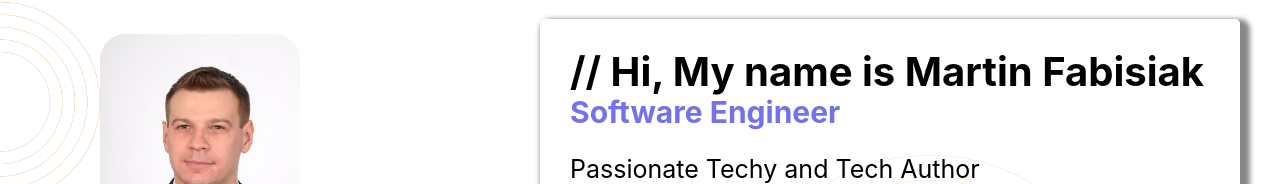
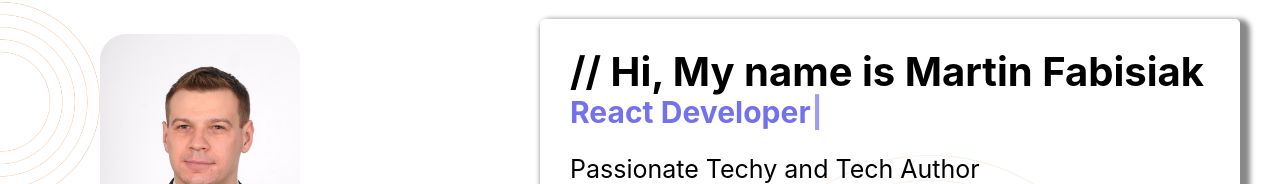
Before and after one commit to marcinfabisiak97/project1PortfolioReact, a React (Create React App) app: page / in a window 1280 px wide. Shown: the part 146-330 px from the top of the page. Built offline with nearby package versions, Linux system fonts and the light colour scheme.

Commit message:
adding typewrite

```diff
--- a/package.json
+++ b/package.json
@@ -14,6 +14,7 @@
     "react-router": "^6.2.1",
     "react-router-dom": "^6.2.1",
     "react-scripts": "5.0.0",
+    "typewriter-effect": "^2.19.0",
     "web-vitals": "^2.1.3"
   },
   "scripts": {
--- a/src/components/ExperienceAndAbout/Experience/index.js
+++ b/src/components/ExperienceAndAbout/Experience/index.js
@@ -1,14 +1,29 @@
 import React from 'react';
 import Images from '../../../assets/exportFiles';
 import { ButtonMailto } from '../ButtonMailto';
-
+import Typewriter from 'typewriter-effect';
 const Experience = () => {
     return (
         <React.Fragment>
             <section className="upperPart">
                 <article className="experience">
                     <h2>&#47;&#47; Hi, My name is Martin Fabisiak</h2>
-                    <h3>Software Engineer</h3>
+                    <Typewriter
+                        className="experience__welcome"
+                        onInit={(typewriter) => {
+                            typewriter.typeString('React Developer')
+                                .pauseFor(5000)
+                                .deleteAll()
+                                .typeString('Front-End Developer')
+                                .pauseFor(5000)
+                                .deleteAll()
+                                .start()
+                        }}
+                        options={{
+                            autoStart: true,
+                            loop: true,
+                        }}
+                    />
                     <p>
                         Passionate Techy and Tech Author
                         <br />
--- a/src/styles/themes/default/components/_experience.scss
+++ b/src/styles/themes/default/components/_experience.scss
@@ -33,6 +33,13 @@
     margin-top: $space-null;
     margin-bottom: $space-null;
     padding-bottom: $space-null;
+  }
+  div {
+    margin-top: $space-null;
+    margin-bottom: $space-null;
+    padding-bottom: $space-null;
+    font-weight: bold;
+    color: #7371ec;
   }
   &__seework {
     @include myFlex();
@@ -121,6 +128,9 @@
   }
 
   .experience {
+    div {
+      font-size: pxToRem(30);
+    }
     h2 {
       font-size: pxToRem(40);
     }
@@ -191,6 +201,9 @@
   }
 
   .experience {
+    div {
+      font-size: pxToRem(20);
+    }
     h2 {
       font-size: pxToRem(30);
     }
@@ -217,6 +230,9 @@
     background-size: 150px;
     box-sizing: border-box;
     .experience {
+      div {
+        font-size: pxToRem(15);
+      }
       h2 {
         font-size: pxToRem(25);
       }
@@ -268,6 +284,9 @@
       margin: auto;
       margin-top: 20px;
       width: 50vw;
+      div {
+        font-size: pxToRem(10);
+      }
       h2 {
         font-size: pxToRem(15);
       }
```
Also changed, not shown: 1 other file (tests, documents, lock files or other folders).
